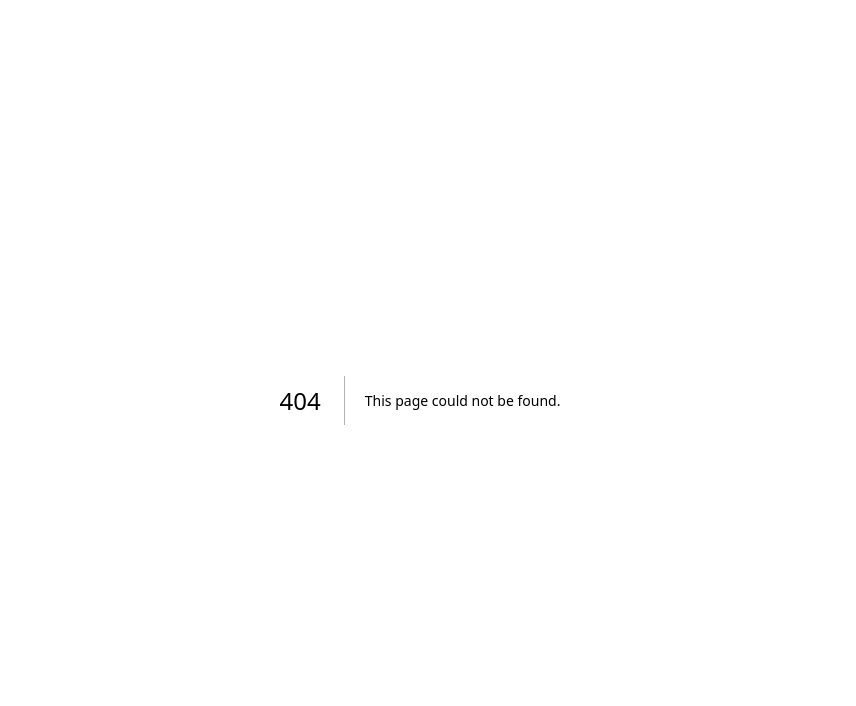
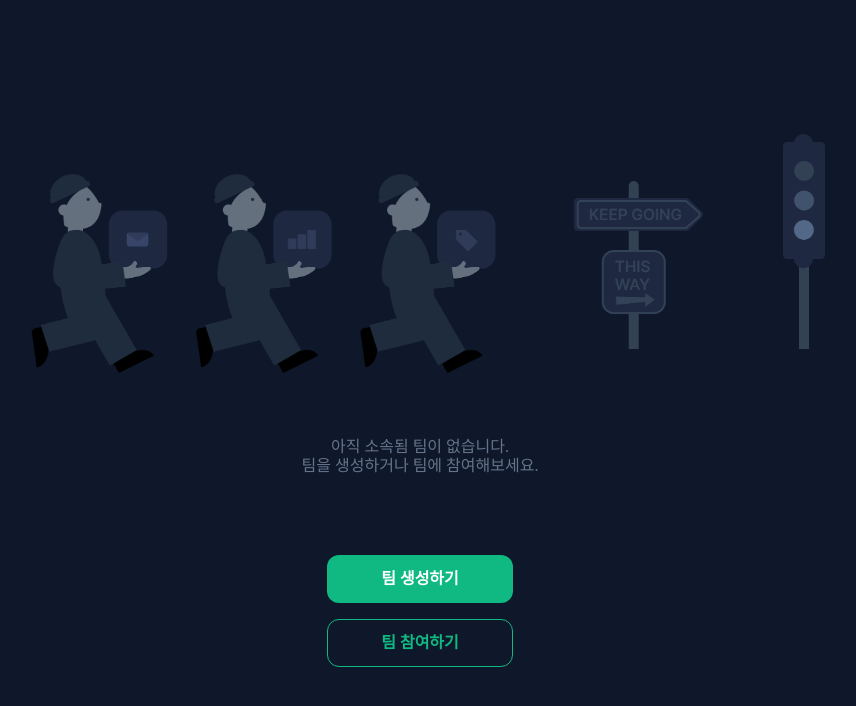
Before and after one commit to part4-team5/checkmate, a Next.js app: page /team-hub in a window 1280 px wide. Before the commit this address had no page. Shown: the top 706 px of the page, without its empty margins (220-1076 px from the left). Built offline with nearby package versions, Linux system fonts and the light colour scheme; a web font is replaced by a local one.

Commit message:
✨ feat : team-hub 페이지 추가

```diff
--- /dev/null
+++ b/app/(team)/team-entry/page.tsx
@@ -0,0 +1,29 @@
+"use client";
+
+import { useSearchParams } from "next/navigation";
+
+export default function TeamEntryPage() {
+	const type = useSearchParams().get("type");
+
+	return (
+		<main className="h-dvh bg-background-primary text-text-default">
+			<section className="flex h-full flex-col items-center justify-center">
+				<div className="flex size-full max-h-[345px] max-w-screen-desktop flex-col items-center justify-center gap-12">
+					<div className="text-center text-lg font-medium">
+						{type === "join" ? (
+							<>
+								팀을 생성하고 <br />
+								팀원들과 할 일 목록을 공유하세요.
+							</>
+						) : (
+							<>
+								팀에 참여하고 <br />
+								팀원들과 할 일 목록을 공유하세요.
+							</>
+						)}
+					</div>
+				</div>
+			</section>
+		</main>
+	);
+}
--- /dev/null
+++ b/app/(team)/team-hub/page.tsx
@@ -0,0 +1,32 @@
+import Button from "@/app/_components/Button";
+import Image from "next/image";
+
+export default function TeamHubPage() {
+	return (
+		<main className="h-dvh min-w-[310px] bg-background-primary text-text-default">
+			<section className="flex h-full flex-col items-center justify-center px-[30px]">
+				<div className="flex h-fit w-full max-w-screen-desktop flex-col items-center justify-center gap-12">
+					<Image src="/images/teamEmpty.webp" alt="team-empty" priority width={810} height={255} />
+
+					{/* 팀 있으면 목록 보여주기 ? */}
+					<div className="text-center text-md font-medium tablet:text-lg">
+						아직 소속됨 팀이 없습니다.
+						<br />
+						팀을 생성하거나 팀에 참여해보세요.
+					</div>
+				</div>
+
+				<div className="mt-12 flex w-full max-w-[186px] flex-col gap-4 tablet:mt-20">
+					<div className="h-[48px]">
+						<Button href="/team-entry?type=create">팀 생성하기</Button>
+					</div>
+					<div className="h-[48px]">
+						<Button variant="outline" href="/team-entry?type=join">
+							팀 참여하기
+						</Button>
+					</div>
+				</div>
+			</section>
+		</main>
+	);
+}
```
Also changed, not shown: app/(team)/[team-id]/page.tsx (renamed from app/[team-id]/page.tsx), app/(team)/[team-id]/tasks/page.tsx (renamed from app/[team-id]/tasks/page.tsx), public/images/teamEmpty.webp (added).
